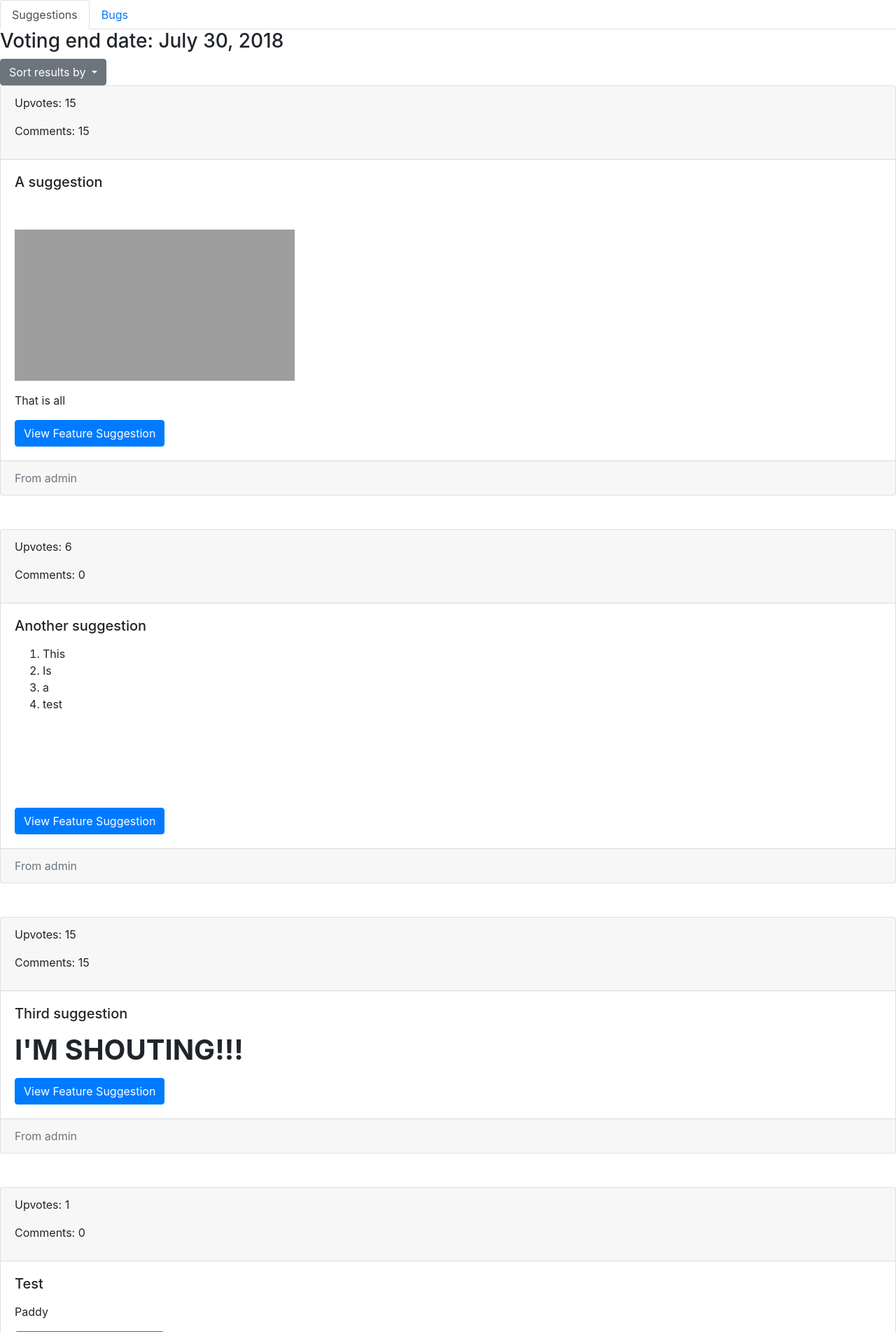
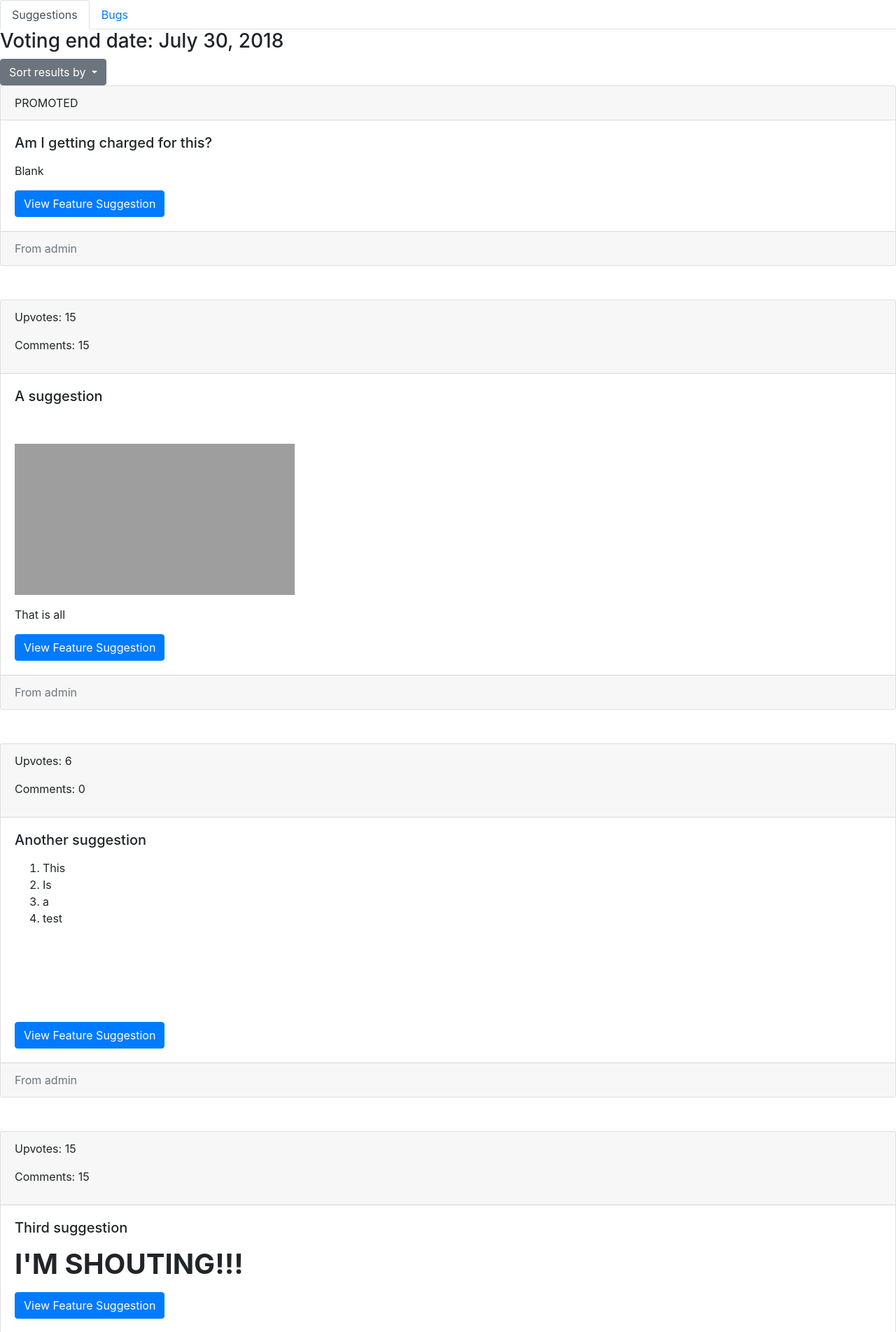
Before and after one commit to Paddywc/milestone-project-5, a Django app: page / in a window 1280 px wide. Shown: the part 56-1959 px from the top of the page at 70% size. Run offline with Django 3.2, Linux system fonts and the light colour scheme; data comes from the database, SQL or seed files in the repository; both versions use the stored data as it was after the commit; some libraries are stand-ins or nearby versions; grey boxes are pictures that could not be loaded.

Commit message:
add functionality to users to pay to have their feature suggestion promoted

```diff
--- a/market/models.py
+++ b/market/models.py
@@ -99,7 +99,7 @@ class UserCoinHistory(models.Model):
     """
     transaction_choices = ((1,'submission'),(2,'upvote'), (3, 'referral'),
     (4, 'store purchase'), (5, 'initial signup'), (6, 'received referral'),
-    (7, 'suggestion upvoted'), (8, 'suggestion successful'))
+    (7, 'suggestion upvoted'), (8, 'suggestion successful'), (9, 'feature suggestion promoted'))
 
 
     user = models.ForeignKey(User, null=False, on_delete=models.PROTECT)
--- /dev/null
+++ b/market/suggestion_promotion_discounts.py
@@ -0,0 +1,6 @@
+# As percent discount
+
+two = 5
+three = 10
+four = 15
+five = 25
--- a/usersuggestions/admin.py
+++ b/usersuggestions/admin.py
@@ -1,5 +1,5 @@
 from django.contrib import admin
-from .models import Suggestion, Upvote, Comment, SuggestionAdminPage, Flag
+from .models import Suggestion, Upvote, Comment, SuggestionAdminPage, Flag, PromotedFeatureSuggestion
 # Register your models here.
 
 admin.site.register(Suggestion)
@@ -7,3 +7,4 @@ admin.site.register(SuggestionAdminPage)
 admin.site.register(Upvote)
 admin.site.register(Comment)
 admin.site.register(Flag)
+admin.site.register(PromotedFeatureSuggestion)
--- a/usersuggestions/helpers.py
+++ b/usersuggestions/helpers.py
@@ -1,14 +1,18 @@
-from .models import Suggestion, Upvote, Comment, SuggestionAdminPage, UserFavorites
+from .models import Suggestion, Upvote, Comment, SuggestionAdminPage, UserFavorites, PromotedFeatureSuggestion
 from market.models import Order, UserCoinHistory, OrderItem
+from market.coins import get_coins_price
 from django.db.models import Count
+from django.shortcuts import get_object_or_404
 from .forms import SuggestionForm
+import market.suggestion_promotion_discounts as discounts
+import datetime
 
 def set_current_url_as_session_url(request):
     """
     """
     request.session["session_url"] = str(request.build_absolute_uri())
 
-def return_current_features(sorting="oldest"):
+def return_current_features(sorting="-upvotes"):
     """
     Returns all features (not bugs) in the current
     voting cycle along with their upvote count.
@@ -134,3 +138,46 @@ def get_userpage_values(user):
     }
 
     return values_dictionary
+
+
+def get_feature_promotion_prices():
+    """
+    """
+    price_of_one = get_coins_price("Feature Suggestion Promotion")
+
+    def calculate_discounted_price(amount, percent_discount):
+        total_value_before_discount = price_of_one * amount
+        value_to_subtract = total_value_before_discount * (percent_discount/100)
+        value_with_discount = total_value_before_discount - value_to_subtract
+        return int(value_with_discount)
+
+
+    prices = {"1": price_of_one, "2": calculate_discounted_price(2, discounts.two),
+            "3": calculate_discounted_price(3, discounts.three), "4": calculate_discounted_price(4, discounts.four),
+            "5": calculate_discounted_price(5, discounts.five)}
+
+    return prices
+
+def submit_feature_promotion(request):
+    """
+    """
+    user = request.user
+    feature_id = request.POST.get("featureSuggestion")
+    print(feature_id)
+    feature = get_object_or_404(Suggestion, id=int(feature_id))
+    start_date_string = request.POST.get("startDate")
+    start_date = datetime.datetime.strptime(start_date_string, "%Y-%m-%d")
+    duration = int(request.POST.get("promotionDays"))
+    print(start_date)
+    end_date = (start_date + datetime.timedelta(days=duration))
+    promoted_suggestion = PromotedFeatureSuggestion(user=user, suggestion=feature,
+                                                    start_date=start_date, end_date=end_date)
+    promoted_suggestion.save()
+
+
+def get_promoted_features():
+    """
+    """
+    current_date = datetime.date.today()
+    promoted_feature_suggestions = PromotedFeatureSuggestion.objects.filter(end_date__gt=current_date)
+    return promoted_feature_suggestions
--- a/usersuggestions/models.py
+++ b/usersuggestions/models.py
@@ -109,3 +109,14 @@ class UserFavorites(models.Model):
 
     def __str__(self):
         return "{0}: {1}".format(self.user, self.suggestion)
+
+class PromotedFeatureSuggestion(models.Model):
+    """
+    """
+    user = models.ForeignKey(User, null=False, on_delete=models.PROTECT)
+    suggestion = models.ForeignKey(Suggestion, null=True, on_delete=models.CASCADE)
+    start_date = models.DateField(blank=False, null=False)
+    end_date = models.DateField(blank=False, null=False)
+
+    def __str__(self):
+        return "{0}: {1}-{2}".format(self.suggestion, self.start_date, self.end_date)
--- a/usersuggestions/templates/home.html
+++ b/usersuggestions/templates/home.html
@@ -40,7 +40,28 @@
 
 
 
+{% for feature in promoted_features %}
 
+<div class="card">
+  <div class="card-header">
+
+   PROMOTED
+  </div>
+  <div class="card-body">
+    <h5 class="card-title">{{ feature.suggestion.title }}</h5>
+    <p class="card-text">{{ feature.suggestion.details|safe }}</p>
+    <a href="{% url 'view_suggestion' feature.suggestion.id %}" class="btn btn-primary">View Feature Suggestion</a>
+  </div>
+    <div class="card-footer text-muted">
+    From {{ feature.suggestion.user }}
+  </div>
+
+</div>
+
+<br><br>
+
+
+{% endfor %}
 
 {% for feature in features %}
 
--- a/usersuggestions/urls.py
+++ b/usersuggestions/urls.py
@@ -1,5 +1,5 @@
 from django.conf.urls import url
-from .views import add_suggestion, view_suggestion, upvote_suggestion, upvote_comment, render_suggestion_admin_page, flag_item
+from .views import add_suggestion, view_suggestion, upvote_suggestion, upvote_comment, render_suggestion_admin_page, flag_item, promote_feature
 
 urlpatterns = [
     url(r'^add/$', add_suggestion, name='add_suggestion'),
@@ -9,4 +9,5 @@ urlpatterns = [
     url(r'^upvote_comment/(?P<id>\d+)', upvote_comment, name="upvote_comment"),
     url(r'^admin/(?P<id>\d+)', render_suggestion_admin_page, name="admin_page"),
     url(r'^flag/(?P<item_type>[-\w]+)/(?P<item_id>\d+)/(?P<reason>[-\w]+)', flag_item, name="flag"),
+    url(r'^promote/$', promote_feature, name="promote_feature"),
     ]
--- a/usersuggestions/views.py
+++ b/usersuggestions/views.py
@@ -1,16 +1,26 @@
 from django.shortcuts import render, redirect, get_object_or_404
 from django.contrib.auth.decorators import login_required
 from django.conf import settings
+from django.http import HttpResponseRedirect
+from django.urls import reverse
 
-from .helpers import get_userpage_values, set_current_url_as_session_url, return_current_features, return_all_bugs, return_public_suggestion_comments, return_admin_suggestion_comments, update_suggestion_admin_page, set_initial_session_form_title_as_false, return_previous_suggestion_form_values_or_empty_form, set_session_form_values_as_false
+import datetime
+
+from .helpers import get_userpage_values, set_current_url_as_session_url, return_current_features, return_all_bugs, \
+return_public_suggestion_comments, return_admin_suggestion_comments, update_suggestion_admin_page, set_initial_session_form_title_as_false, \
+return_previous_suggestion_form_values_or_empty_form, set_session_form_values_as_false, get_feature_promotion_prices, submit_feature_promotion, \
+get_promoted_features
 from .forms import SuggestionForm, CommentForm, SuggestionAdminPageForm
 from market.cart import Cart
-from market.coins import return_user_coins, add_coins, get_coins_price, remove_coins, return_all_store_coin_options, return_minimum_coins_purchase
-from market.helpers import purchase_coins_for_action
-from .models import Suggestion, Comment, SuggestionAdminPage, Flag
-from .voting import add_suggestion_upvote_to_database, add_comment_upvote_to_database, end_voting_cycle_if_current_end_date, set_current_voting_cycle_as_true_for_all_suggestions, get_voting_end_date, return_previous_winners
+from market.coins import return_user_coins, add_coins, get_coins_price, remove_coins, return_all_store_coin_options, \
+return_minimum_coins_purchase
+from market.helpers import purchase_coins_for_action, purchase_coins_for_feature_promotion
+from .models import Suggestion, Comment, SuggestionAdminPage, Flag, PromotedFeatureSuggestion
+from .voting import add_suggestion_upvote_to_database, add_comment_upvote_to_database, \
+end_voting_cycle_if_current_end_date, set_current_voting_cycle_as_true_for_all_suggestions, get_voting_end_date, return_previous_winners
 from accounts.models import User
 import market.coin_rewards as coin_rewards
+
 
 @login_required()
 def add_suggestion(request):
@@ -71,7 +81,9 @@ def render_home(request, sorting="oldest"):
     current_features = return_current_features(sorting)
     bugs = return_all_bugs(sorting)
     previous_winners = return_previous_winners()
-    return render(request, "home.html", {"features": current_features, "bugs": bugs, "voting_end_date": voting_end_date})
+    promoted_features = get_promoted_features()
+    return render(request, "home.html", {"features": current_features, "bugs": bugs,
+                            "voting_end_date": voting_end_date, "promoted_features": promoted_features})
 
 
 def view_suggestion(request, id, comment_sorting="oldest"):
@@ -122,8 +134,8 @@ def render_suggestion_admin_page(request,id):
     """
     """
     # for testing:
-    set_current_voting_cycle_as_true_for_all_suggestions()
-    end_voting_cycle_if_current_end_date()
+    # set_current_voting_cycle_as_true_for_all_suggestions()
+    # end_voting_cycle_if_current_end_date()
 
 
     if not request.user.is_staff:
@@ -200,3 +212,39 @@ def render_userpage(request, user_id):
 
     else:
         return redirect("home")
+
+@login_required()
+def promote_feature(request):
+    """
+    """
+    if settings.COINS_ENABLED:
+        # note when implementing DRY that price is different than others
+        prices = get_feature_promotion_prices()
+        user_coins = return_user_coins(request.user)
+        coin_options = return_all_store_coin_options()
+
+        tomorrow = (datetime.date.today() + datetime.timedelta(days=1))
+        max_date = (get_voting_end_date() - datetime.timedelta(days=2))
+
+        features = return_current_features()
+
+        if request.method == "POST":
+            if 'purchaseCoins' in request.POST:
+                purchase_coins_for_feature_promotion(request, user_coins)
+
+            else:
+                submit_feature_promotion(request)
+                price =prices["{}".format(request.POST.get("promotionDays"))]
+                add_coins(request.user, price, 9 )
+                return redirect("home")
+
+
+
+
+
+        return render(request, "promote_feature.html", {"features": features,
+        "user_coins": user_coins, "prices":prices, "coin_options": coin_options,
+         "max_date": max_date, "tomorrow": tomorrow})
+
+    else:
+        return redirect("home")
--- a/usersuggestions/voting.py
+++ b/usersuggestions/voting.py
@@ -50,6 +50,7 @@ def set_current_voting_cycle_as_true_for_all_suggestions():
     For testing
     """
     SuggestionAdminPage.objects.filter(suggestion__delay_submission=False).update(in_current_voting_cycle=True)
+    SuggestionAdminPage.objects.filter(suggestion__delay_submission=True).update(in_current_voting_cycle=False)
 
 def remove_all_suggestions_from_current_voting_cycle():
     """
```
Also changed, not shown: market/helpers.py (+10 -0 lines), usersuggestions/templates/promote_feature.html (added, +169 -0 lines), db.sqlite3, market/migrations/0038_auto_20180717_1554.py (added), usersuggestions/migrations/0035_promotedfeaturesuggestion.py (added), usersuggestions/migrations/0036_auto_20180717_1759.py (added).
